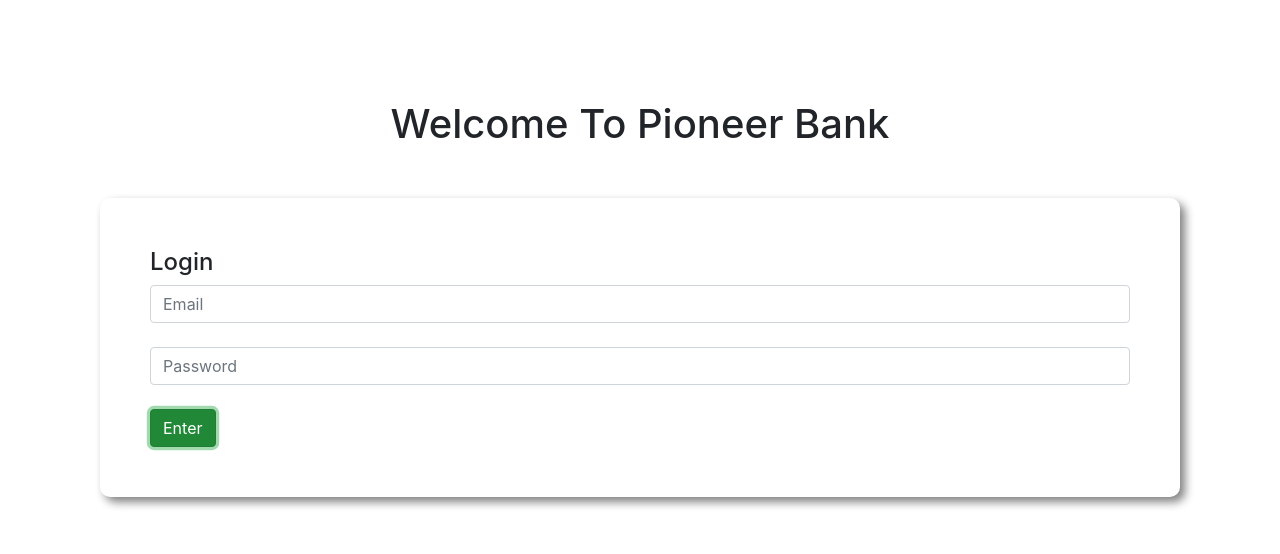
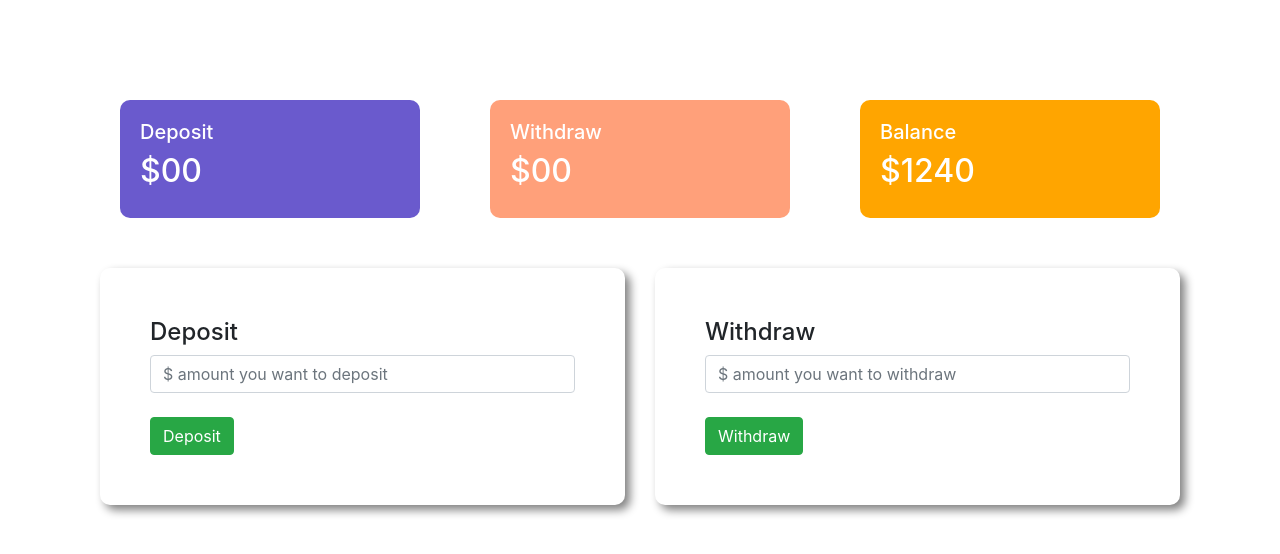
Before and after one commit to fariaabid/pioneer-bank, a plain HTML site: page index.html in a window 1280 px wide. Both pictures are taken after a click on the button "Enter". Drawn offline with nearby package versions, Linux system fonts and the light colour scheme.

Commit message:
my commit

```diff
--- a/index.html
+++ b/index.html
@@ -20,7 +20,81 @@
             <button id="login" class="btn btn-success">Enter</button>
         </div>
     </div>
+    <div id="transaction-area">
+        <div class="row">
+            <div class="col-md-4">
+                <div class="deposit status">
+                    <h5>Deposit</h5>
+                    <h2>$<span id="currentDeposit">00</span></h2>
+                </div>
+            </div>
+            <div class="col-md-4">
+                <div class="withdraw status">
+                    <h5>Withdraw</h5>
+                     <h2>$00</h2>
+                </div>
+            </div>
+            <div class="col-md-4">
+                <div class="balance status">
+                    <h5>Balance</h5>
+                    <h2>$1240</h2>
+                </div>
+            </div>
+        </div>
+        <div class="row">
+            <div class="col-md-6">
+                <div class="submit-area">
+                    <h4>Deposit</h4>
+                     <input id="depositAmount" type="text" class="form-control" placeholder="$ amount you want to deposit">
+                     <br>
+                     <button id="addDeposit" class="btn btn-success">Deposit</button>
+                </div>
+            </div>
+            <div class="col-md-6">
+               <div class="submit-area">
+                <h4>Withdraw</h4>
+                <input type="text" class="form-control" placeholder="$ amount you want to withdraw">
+                <br>
+                <button class="btn btn-success">Withdraw</button>
+               </div>
+            </div>
+        </div>
+    </div>
     <script>
+        // log in button event handler
+        //  log-in যে button আছে,ওটাকে ধরো
+        const loginBtn = document.getElementById("login");
+        // এবার লগইন বাটনকে ক্লিক করলে যাতে ইভেন্ট এ্যাড হয় তাই করো
+        loginBtn.addEventListener("click", function(){
+            // login-area আংশকে ভ্যানিস করতে চাই সেইজন্য login-area id দিয়ে একে ধরছি
+           const loginArea = document.getElementById("login-area")
+        //এই login-areaতে ক্লিক করলে সব ভ্যানিস হয়ে যাবে।
+           loginArea.style.display = "none";
+           const transactionArea = document.getElementById("transaction-area");
+        //    transaction-areaকে শো করতে চাই
+           transactionArea.style.display = "block";
+        })
+
+
+        // deposit button event handler
+
+         //  addDeposit নামে যে button আছে,ওটাকে ধরো
+         const depositBtn = document.getElementById("addDeposit");
+        //  deposit button এ একটা event add কর
+        depositBtn.addEventListener("click",function(){
+            // deposit amount নামে যে input অপশন আছে ওটাকে ধরো
+            const depositAmount = document.getElementById("depositAmount").value;
+            //deposit amount'র মধ্যে যে number add করবো তা string আকারে আছে।ওটাকে float এ convert করো
+            const depositNumber = parseFloat(depositAmount);
+
+            const currentDeposit = document.getElementById("currentDeposit").innerText;
+            const currentDepositNumber = parseFloat(currentDeposit);
+            const totalDeposit = depositNumber + currentDeposit ;
+            console.log(totalDeposit);
+
+            document.getElementById("currentDeposit").innerText = totalDeposit;
+        })
+
 
     </script>
 </body>
--- a/style.css
+++ b/style.css
@@ -7,3 +7,21 @@ body{
     border-radius: 10px;
     box-shadow: 5px 5px 10px gray;
 }
+#transaction-area{
+    display: none;
+}
+.status{
+    margin: 0 20px;
+    color: white;
+    padding: 20px;
+    border-radius: 10px;
+}
+.deposit{
+    background-color: slateblue;
+}
+.withdraw{
+    background-color: lightsalmon;
+}
+.balance{
+    background-color: orange;
+}
```
